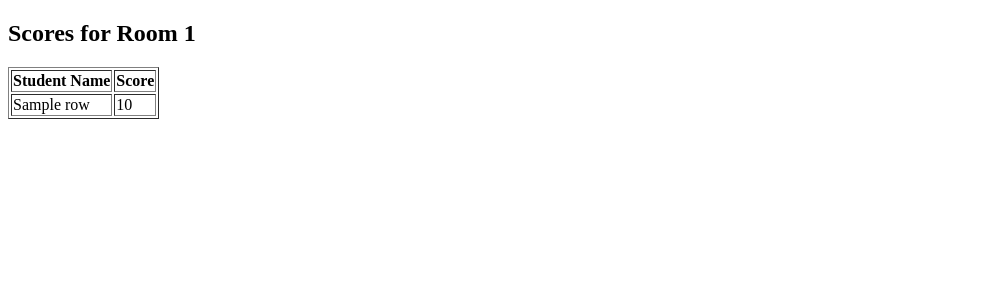
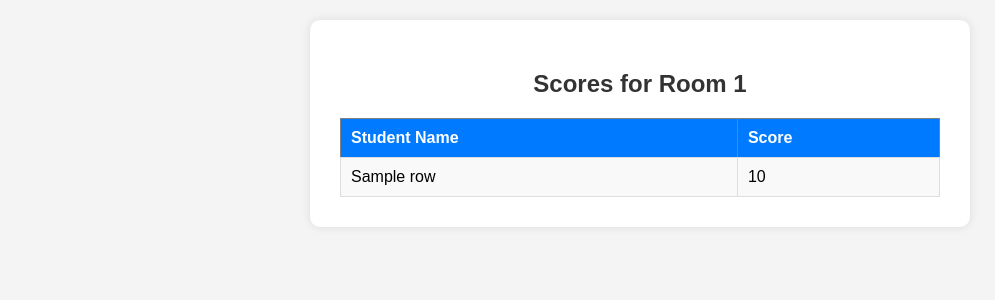
Before and after one commit to himani-kh/Quizly, a FastAPI app: template result-service/templates/scores.html in a window 1280 px wide. Shown: the top 300 px of the page, without its empty margins (0-995 px from the left). Run offline with FastAPI, Linux system fonts and the light colour scheme; the template is opened without the code that fills it: most values are stand-ins (such as "Sample title", 1, 10 or a date in 2020).

Commit message:
Update scores.html

```diff
--- a/result-service/templates/scores.html
+++ b/result-service/templates/scores.html
@@ -3,28 +3,32 @@
 <head>
     <title>Scores for {{ roomNumber }}</title>
 </head>
-<body>
-    <h2>Scores for Room {{ roomNumber }}</h2>
+<body style="font-family: Arial, sans-serif; background-color: #f4f4f4; margin: 0; padding: 20px;">
+
+    <div style="max-width: 600px; margin: auto; background-color: #ffffff; padding: 30px; border-radius: 10px; box-shadow: 0 0 10px rgba(0, 0, 0, 0.1);">
+        <h2 style="text-align: center; color: #333;">Scores for Room {{ roomNumber }}</h2>
 
         {% if message %}
-        <p>{{ message }}</p>
+            <p style="text-align: center; color: #ff0000; font-weight: bold;">{{ message }}</p>
         {% else %}
-        <table border="1">
+            <table border="1" style="width: 100%; border-collapse: collapse; margin-top: 20px;">
                 <thead>
-                <tr>
-                    <th>Student Name</th>
-                    <th>Score</th>
+                    <tr style="background-color: #007BFF; color: white;">
+                        <th style="padding: 10px; text-align: left;">Student Name</th>
+                        <th style="padding: 10px; text-align: left;">Score</th>
                     </tr>
                 </thead>
                 <tbody>
                     {% for row in scores %}
-                    <tr>
-                        <td>{{ row.studentName }}</td>
-                        <td>{{ row.score }}</td>
+                        <tr style="background-color: {% if loop.index0 % 2 == 0 %}#f9f9f9{% else %}#ffffff{% endif %};">
+                            <td style="padding: 10px; border: 1px solid #ddd;">{{ row.studentName }}</td>
+                            <td style="padding: 10px; border: 1px solid #ddd;">{{ row.score }}</td>
                         </tr>
                     {% endfor %}
                 </tbody>
             </table>
         {% endif %}
+    </div>
+
 </body>
 </html>
```
Lines whose indentation alone changed are shown as unchanged.
